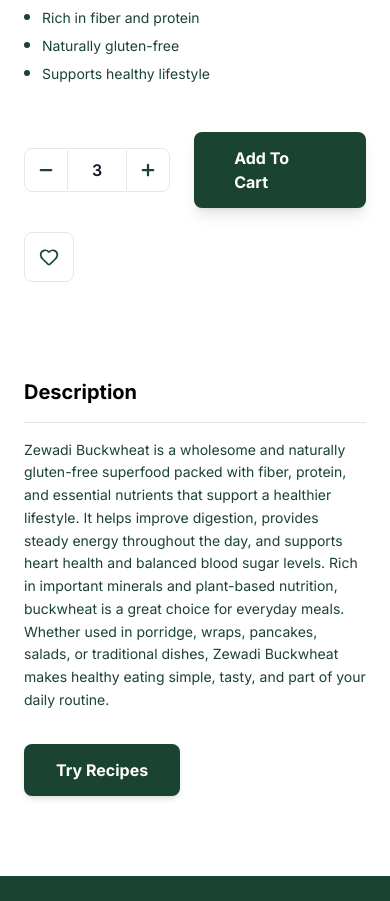
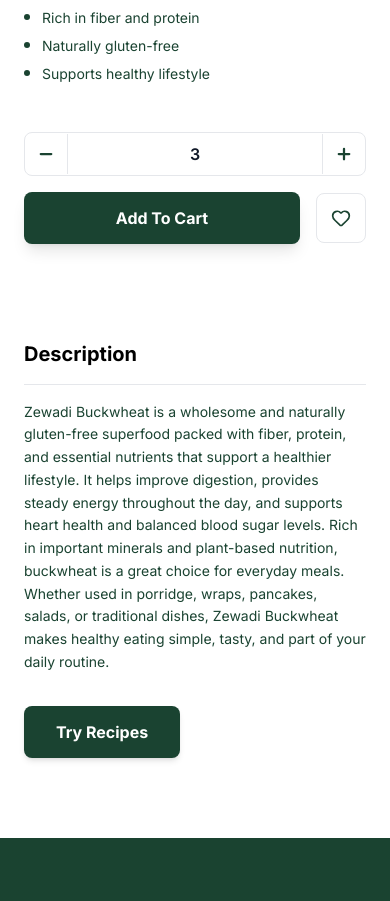
Before and after one commit to teambrandbook/zawadi, a Next.js app in the folder frontend/: page /products/details in a window 390 px wide. Shown: the part 927-1828 px from the top of the page. Built offline with nearby package versions, Linux system fonts and the light colour scheme; no server answers.

Commit message:
responsive correction

```diff
--- a/frontend/src/components/products/ProductDetails.tsx
+++ b/frontend/src/components/products/ProductDetails.tsx
@@ -118,16 +118,16 @@ const ProductDetails = () => {
               </ul>
             </div>
 
-            <div className="product-info-stagger opacity-0 flex flex-wrap items-center gap-6 pt-4">
+            <div className="product-info-stagger opacity-0 flex flex-col sm:flex-row items-stretch sm:items-center gap-4 sm:gap-6 pt-4">
               {/* Quantity Selector */}
-              <div className="flex items-center border border-gray-200 rounded-lg overflow-hidden">
+              <div className="flex items-center justify-between sm:justify-start border border-gray-200 rounded-lg overflow-hidden">
                 <button
                   onClick={() => setQuantity(Math.max(1, quantity - 1))}
                   className="p-3 hover:bg-gray-50 transition-colors group"
                 >
                   <Minus size={18} strokeWidth={3} className="text-[#1A4331] group-hover:scale-110 transition-transform" />
                 </button>
-                <div className="px-6 py-2 font-semibold text-gray-900 border-x border-gray-200">
+                <div className="px-6 py-2 flex-1 text-center font-semibold text-gray-900 border-x border-gray-200">
                   {quantity}
                 </div>
                 <button
@@ -139,13 +139,15 @@ const ProductDetails = () => {
               </div>
 
               {/* Action Buttons */}
-              <Link href="/cart" className="flex-1 flex items-center justify-center bg-[#1A4331] text-white font-bold py-3.5 px-10 rounded-lg hover:bg-[#1A4331]/90 transition-all shadow-lg active:scale-[0.98]">
-                Add To Cart
-              </Link>
+              <div className="flex items-center gap-4 flex-1">
+                <Link href="/cart" className="flex-1 flex items-center justify-center bg-[#1A4331] text-white font-bold py-3.5 px-10 rounded-lg hover:bg-[#1A4331]/90 transition-all shadow-lg active:scale-[0.98] whitespace-nowrap">
+                  Add To Cart
+                </Link>
 
-              <button className="p-3.5 border border-gray-200 rounded-lg hover:bg-gray-50 transition-all text-[#1A4331]">
-                <Heart size={20} />
-              </button>
+                <button className="p-3.5 border border-gray-200 rounded-lg hover:bg-gray-50 transition-all text-[#1A4331] shrink-0">
+                  <Heart size={20} />
+                </button>
+              </div>
             </div>
           </div>
         </div>
```
